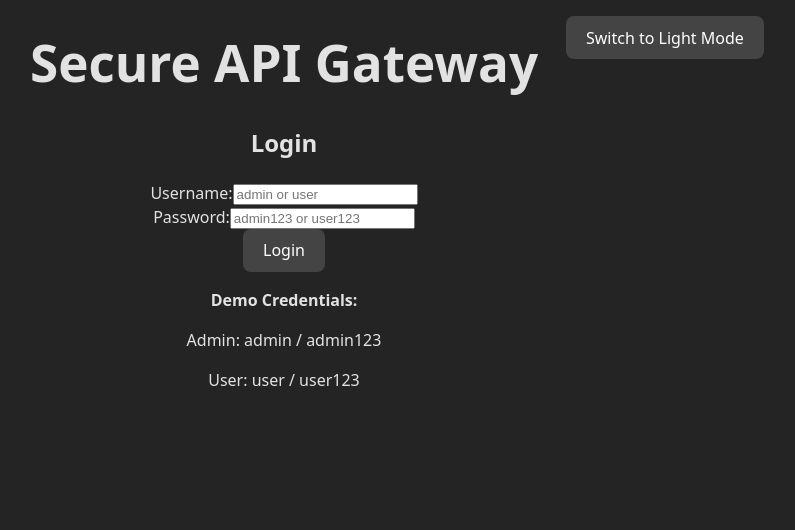
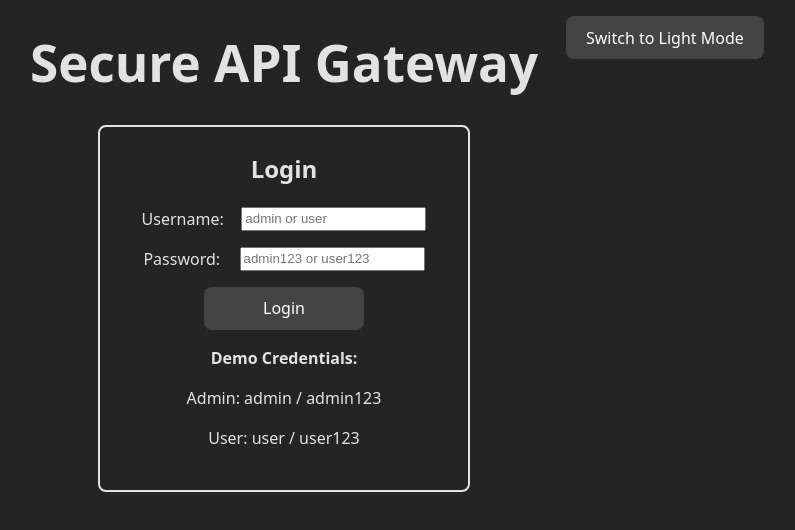
Before and after one commit to TylerWStroud/SecureAPIGateway, a React (Vite) app in the folder frontend/: page / in a window 1280 px wide. Shown: the top 530 px of the page, without its empty margins (356-1151 px from the left). Built offline with nearby package versions, Linux system fonts and the light colour scheme; no server answers.

Commit message:
Refactor layout and styling for improved UI consistency across components. Styled login page

```diff
--- a/frontend/src/App.css
+++ b/frontend/src/App.css
@@ -12,6 +12,10 @@
   height: 100%;
   min-width: 50vw;
   padding: 0;
+  display: flex;
+  flex-direction: column;
+  justify-content: center;
+  align-items: center;
 }
 
 
--- a/frontend/src/App.tsx
+++ b/frontend/src/App.tsx
@@ -119,13 +119,13 @@ export function App() {
           </button>
         </nav>
       </header>
-      <button onClick={handleLogout}>Logout</button>
       <main className="App-main">
         {activeTab === "users" && <UserList />}
         {activeTab === "products" && <ProductList />}
         {activeTab === "orders" && <OrderList />}
         {activeTab === "health" && <HealthCheck />}
       </main>
+      <button style={{ width: "fit-content", alignSelf: "center", marginTop: 10}} onClick={handleLogout}>Logout</button>
     </div>
   );
 }
--- a/frontend/src/components/Components.css
+++ b/frontend/src/components/Components.css
@@ -1,4 +1,16 @@
-/* GLOBALS */
+/* ========= GLOBALS  ========= */
+.section-container{
+    min-width: 40rem;
+}
+/*
+FOR MOBILE. KEEP COMMENTED OUT UNTIL MOBILE IS NECESSARY */
+@media (max-width: 500px){
+    .section-container{
+        min-width: 15rem;
+        width: fit-content;
+    }
+}
+
 .button-container{
     display: flex;
     justify-content: center;
@@ -14,6 +26,7 @@
 .two-button-container > button:first-child{
     grid-column: 2;
 }
+
 .refresh-button{
     grid-column: 3;
     padding: 5px;
@@ -29,13 +42,13 @@
 .refresh-button:hover img{
     transform: rotate(360deg);
 }
-
 .light .refresh-button img{
     filter: invert(1);
 }
 
 .item-container{
     border: 1px solid #555555;
+    border-radius: 0.25rem;
     padding: 1rem;
     margin: 1rem 0;
     text-align: left;
@@ -50,8 +63,11 @@
     gap: 10rem;
     border-bottom: 1px dashed  #555555
 }
+/* ============================== */
 
-/* ORDERS */
+
+/* ========= COMPONENTS ========= */
+/* Orders */
 .order-card{
     display: grid;
     grid-template-columns: 1fr 1fr 1fr 1fr;
@@ -59,13 +75,52 @@
     border-bottom: 1px dashed  #555555
 }
 
-/* PRODUCTS */
+/* Products */
+.product-card{
+    display: grid;
+    grid-template-columns: 1fr 1fr;
+    align-items: center;
+    border-bottom: 1px dashed  #555555
+}
 
-/* USERS */
+/* Users */
 .user-card{
     display: grid;
     grid-template-columns: 1fr 1fr;
     align-items: center;
     border-bottom: 1px dashed  #555555
 }
-/* HEALTH CHECK */
+
+/* Health Check */
+
+/* Login */
+.login-container{
+    border: 2px solid;
+    padding: 1.5rem;
+    border-radius: 0.5rem;
+    width: fit-content;
+    display: flex;
+    flex-direction: column;
+}
+
+.login-form{
+    /* border: 1px dashed green; */
+    display: flex;
+    justify-content: center;
+    flex-direction: column;
+    min-width: 20rem;
+    gap: 1rem;
+}
+.form-input{
+    display: flex;
+    justify-content: space-evenly;
+}
+
+.login-button{
+    /* border: 1px dashed white; */
+    width: fit-content;
+    align-self: center;
+    min-width: 10rem;
+}
+
+/* ============================== */
--- a/frontend/src/components/HealthCheck.tsx
+++ b/frontend/src/components/HealthCheck.tsx
@@ -29,7 +29,7 @@ export const HealthCheck: React.FC = () => {
   if (error) return <div>Error: {error}</div>;
 
   return (
-    <div>
+    <div className="section-container">
       <h2>API Gateway Health Check</h2>
       <nav className="button-container">
         <RefreshButton onClick={checkHealth} />
--- a/frontend/src/components/Login.tsx
+++ b/frontend/src/components/Login.tsx
@@ -68,7 +68,7 @@ export const Login: React.FC<LoginProps> = ({ onLoginSuccess }) => {
         {error && <div className="error-message">{error}</div>}
 
         {/* Login/Submit Button */}
-        <button type="submit" disabled={loading}>
+        <button className="login-button" type="submit" disabled={loading}>
           {loading ? "Logging in..." : "Login"}
         </button>
       </form>
--- a/frontend/src/components/OrderList.tsx
+++ b/frontend/src/components/OrderList.tsx
@@ -1,7 +1,6 @@
 import React, { useState, useEffect } from "react";
 import { orderService, type Order } from "../services/api";
 import RefreshButton from "./RefreshButton";
-
 import "./Components.css";
 
 export const OrderList: React.FC = () => {
@@ -47,7 +46,7 @@ export const OrderList: React.FC = () => {
   if (error) return <div>Error: {error}</div>;
 
   return (
-    <div>
+    <div className="section-container">
       <h2>Orders</h2>
       <nav className="two-button-container">
         <button onClick={createOrder}>Create New Order</button>
--- a/frontend/src/components/ProductList.tsx
+++ b/frontend/src/components/ProductList.tsx
@@ -30,13 +30,13 @@ export const ProductList: React.FC = () => {
   if (error) return <div>Error: {error}</div>;
 
   return (
-    <div>
+    <div className="section-container">
       <h2>Products</h2>
       <nav className="button-container">
         <RefreshButton onClick={fetchProducts} />
       </nav>
 
-      <div className="product-list">
+      <div className="item-container">
         {products.map((product) => (
           <div key={product.id} className="product-card">
             <h3>{product.name}</h3>
--- a/frontend/src/components/UserList.tsx
+++ b/frontend/src/components/UserList.tsx
@@ -45,7 +45,7 @@ export const UserList: React.FC = () => {
   if (error) return <div>Error: {error}</div>;
 
   return (
-    <div>
+    <div className="section-container">
       <h2>Users</h2>
       <nav className="two-button-container">
         <button onClick={createUser}>Create New User</button>
```
Also changed, not shown: 1 other file (tests, documents, lock files or other folders).
